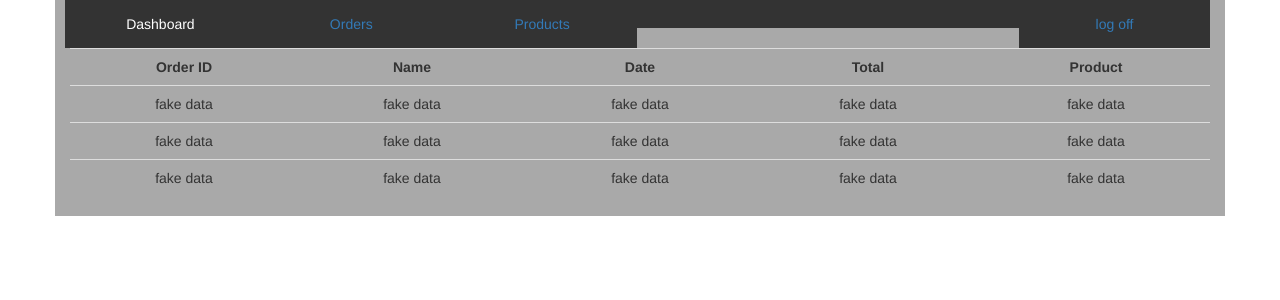
After one commit to TRQGaming/TRQProject1, a CodeIgniter app: the page made by application/views/orders.php in a window 1280 px wide. The commit adds this page. Shown: the top 300 px of the page. Run offline with CodeIgniter, Linux system fonts and the light colour scheme; some libraries are stand-ins or nearby versions.

Commit message:
initial push
push into Ted branch

```diff
--- /dev/null
+++ b/application/views/orders.php
@@ -0,0 +1,52 @@
+<!DOCTYPE html>
+<html>
+    <head>
+        <meta charset="utf-8">
+        <title>Order Page</title>
+        <link rel="stylesheet" href="/assets/stylesheets/style.css">
+        <link rel="stylesheet" href="https://maxcdn.bootstrapcdn.com/bootstrap/3.3.7/css/bootstrap.min.css"></head>
+    </head>
+    <body>
+        <div class="container dashboard">
+            <ul class="list-inline" >
+                <li class="ordersmenu col-sm-0 col-lg-2 col-md-0 center">Dashboard</li>
+                <li class="ordersmenu col-sm-0 col-lg-2 col-md-0 center"><a href="#">Orders</a></li>
+                <li class="ordersmenu col-sm-0 col-lg-2 col-md-0 center"><a href="#">Products</a></li>
+                <li class="ordersmenu col-sm-0 col-lg-4 col-md-0 center"></li>
+                <li class="ordersmenu col-sm-0 col-lg-2 col-md-0 center"><a href="#">log off</a></li>
+            </ul>
+            <table class="table tableone">
+                <tr>
+                    <th class="col-sm-0 col-lg-2.4 col-md-0 center">Order ID</th>
+                    <th class="col-sm-0 col-lg-2.4 col-md-0 center">Name</th>
+                    <th class="col-sm-0 col-lg-2.4 col-md-0 center">Date</th>
+                    <th class="col-sm-0 col-lg-2.4 col-md-0 center">Total</th>
+                    <th class="col-sm-0 col-lg-2.4 col-md-0 center">Product</th>
+                </tr>
+                <tr>
+                    <td class="center">fake data</td>
+                    <td class="center">fake data</td>
+                    <td class="center">fake data</td>
+                    <td class="center">fake data</td>
+                    <td class="center">fake data</td>
+                </tr>
+                <tr>
+                    <td class="center">fake data</td>
+                    <td class="center">fake data</td>
+                    <td class="center">fake data</td>
+                    <td class="center">fake data</td>
+                    <td class="center">fake data</td>
+                </tr>
+                <tr>
+                    <td class="center">fake data</td>
+                    <td class="center">fake data</td>
+                    <td class="center">fake data</td>
+                    <td class="center">fake data</td>
+                    <td class="center">fake data</td>
+                </tr>
+            </table>
+        </div>
+        <script src="https://ajax.googleapis.com/ajax/libs/jquery/1.8.3/jquery.min.js"></script>
+    	<script src="http://code.jquery.com/ui/1.9.2/jquery-ui.js"></script>
+    </body>
+</html>
--- a/assets/stylesheets/style.css
+++ b/assets/stylesheets/style.css
@@ -20,9 +20,8 @@ h1 {
 	color: black;
 	border-radius: 50px;
 	position: relative;
-  top: 50%;
-  transform: translateY(-50%);
-
+	top: 50%;
+	transform: translateY(-50%);
 }
 #loginbackground {
 	background-image: url(http://archive.beefjack.com/files/2011/10/video-game-clouds.jpg);
@@ -36,3 +35,28 @@ h1 {
 .middle {
 	align-items: center;
 }
+.ordersmenu {
+	list-style-type: none;
+    margin: 0;
+    padding: 0;
+    background-color: #333;
+	display: block;
+    color: white;
+    text-align: center;
+    padding: 14px 16px;
+    text-decoration: none;
+}
+.dashboard{
+	background-color: darkgrey;
+	width: 100%;
+	height: 100%;
+}
+.center {
+	text-align: center;
+	align-items: center;
+}
+.tableone {
+	width: 70%;
+	height: 80%;
+	overflow: scroll;
+}
```
Also changed, not shown: application/controllers/Users.php (+8 -0 lines).
